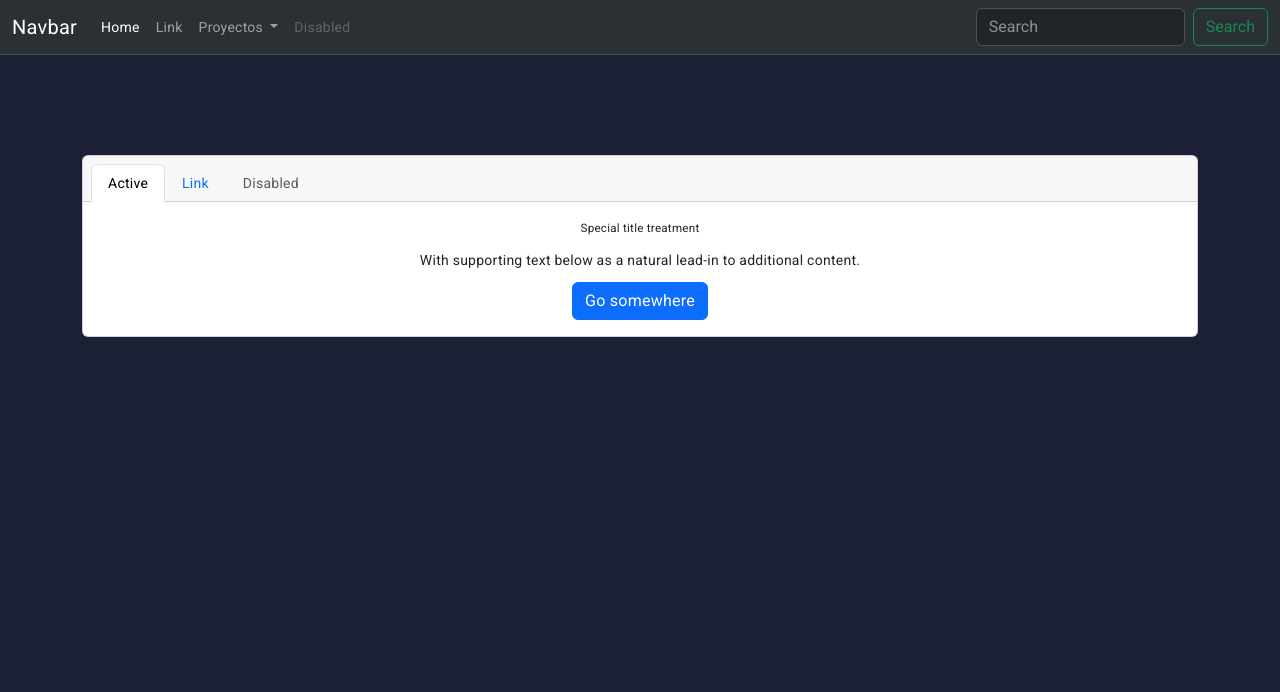
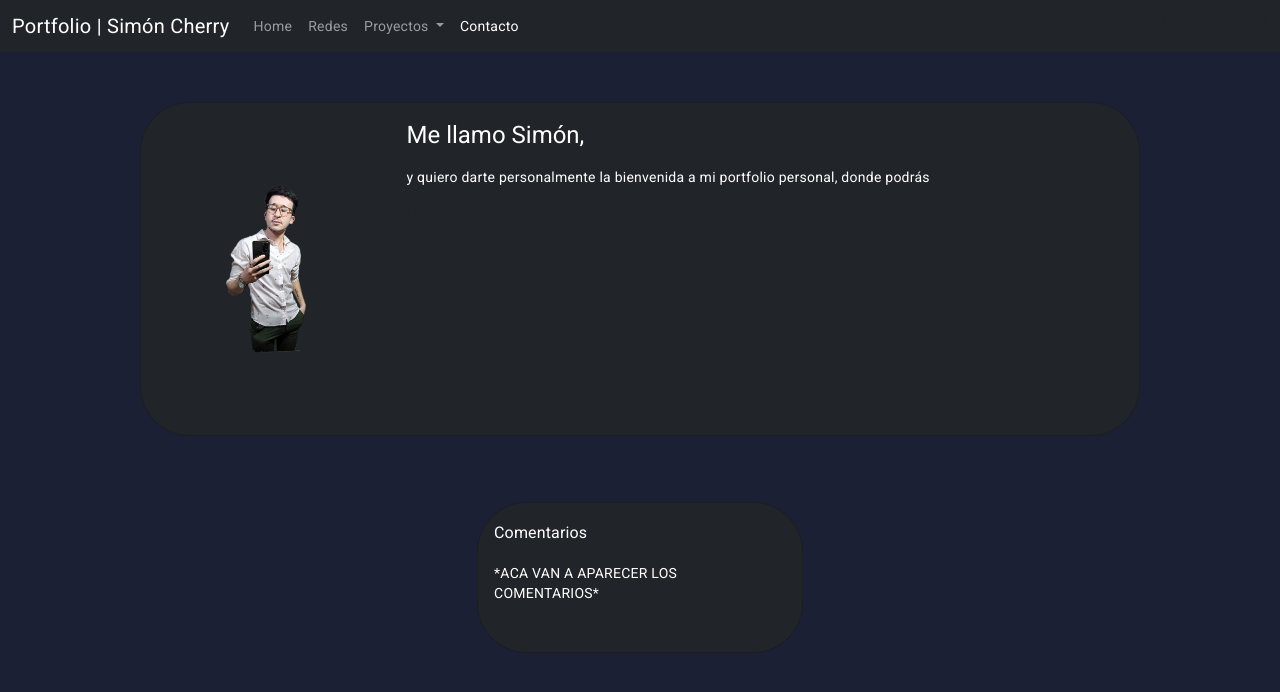
Before and after one commit to simoncherry9/portfolio_frontend, an Angular app: page / in a window 1280 px wide. Shown: the top 692 px of the page. Built offline with nearby package versions, Linux system fonts and the light colour scheme.

Commit message:
Mejorando codigo

```diff
--- a/package.json
+++ b/package.json
@@ -20,6 +20,7 @@
     "@angular/platform-browser": "^15.2.0",
     "@angular/platform-browser-dynamic": "^15.2.0",
     "@angular/router": "^15.2.0",
+    "axios": "^1.4.0",
     "rxjs": "~7.8.0",
     "tslib": "^2.3.0",
     "zone.js": "~0.12.0"
--- a/src/app/components/navbar/navbar.component.html
+++ b/src/app/components/navbar/navbar.component.html
@@ -1,6 +1,6 @@
-<nav class="navbar navbar-expand-lg bg-body-tertiary bg-dark border-bottom border-bottom-dark" data-bs-theme="dark">
+<nav class="navbar navbar-expand-lg bg-dark animate__animated animate__fadeInDown" data-bs-theme="dark">
     <div class="container-fluid">
-        <a class="navbar-brand" href="#">Navbar</a>
+        <a class="navbar-brand" href="#">Portfolio | Simón Cherry</a>
         <button class="navbar-toggler" type="button" data-bs-toggle="collapse" data-bs-target="#navbarSupportedContent"
             aria-controls="navbarSupportedContent" aria-expanded="false" aria-label="Toggle navigation">
             <span class="navbar-toggler-icon"></span>
@@ -8,10 +8,10 @@
         <div class="collapse navbar-collapse" id="navbarSupportedContent">
             <ul class="navbar-nav me-auto mb-2 mb-lg-0">
                 <li class="nav-item">
-                    <a class="nav-link active" aria-current="page" href="#">Home</a>
+                    <a class="nav-link" aria-current="page" href="#">Home</a>
                 </li>
                 <li class="nav-item">
-                    <a class="nav-link" href="#">Link</a>
+                    <a class="nav-link" href="#">Redes</a>
                 </li>
                 <li class="nav-item dropdown">
                     <a class="nav-link dropdown-toggle" href="#" role="button" data-bs-toggle="dropdown"
@@ -24,13 +24,14 @@
                     </ul>
                 </li>
                 <li class="nav-item">
-                    <a class="nav-link disabled">Disabled</a>
+                    <a class="nav-link active">Contacto</a>
                 </li>
             </ul>
-            <form class="d-flex" role="search">
-                <input class="form-control me-2" type="search" placeholder="Search" aria-label="Search">
-                <button class="btn btn-outline-success" type="submit">Search</button>
-            </form>
+            <ul>
+                <li class="nav-item">
+                    <a class="nav-link" href="#">Usuario Logueado</a>
+                </li>
+            </ul>
         </div>
     </div>
 </nav>
--- a/src/app/components/persona/persona.component.css
+++ b/src/app/components/persona/persona.component.css
@@ -1,4 +1,5 @@
 .card {
     z-index: -1;
-    margin-top: 100px;
+    margin-top: 50px;
+    border-radius: 50px;
 }
--- a/src/app/components/persona/persona.component.html
+++ b/src/app/components/persona/persona.component.html
@@ -1,22 +1,31 @@
-<div class="container">
-    <div class="card text-center">
-        <div class="card-header">
-            <ul class="nav nav-tabs card-header-tabs">
-                <li class="nav-item">
-                    <a class="nav-link active" aria-current="true" href="#">Active</a>
-                </li>
-                <li class="nav-item">
-                    <a class="nav-link" href="#">Link</a>
-                </li>
-                <li class="nav-item">
-                    <a class="nav-link disabled">Disabled</a>
-                </li>
-            </ul>
-        </div>
-        <div class="card-body">
-            <h5 class="card-title">Special title treatment</h5>
-            <p class="card-text">With supporting text below as a natural lead-in to additional content.</p>
-            <a href="#" class="btn btn-primary">Go somewhere</a>
+<div class="container d-flex justify-content-center align-items-center animate__animated animate__fadeInUp">
+    <div class="card mb-3 text-bg-dark" style="max-width: 1000px;">
+        <div class="row g-0">
+            <div class="col-md-3">
+                <img src="../../../assets/foto.png" class="img-fluid rounded-start" alt="Perfil">
+            </div>
+            <div class="col-md-8">
+                <div class="card-body">
+                    <h1 class="card-title">Me llamo Simón, </h1>
+                    <p class="card-text">y quiero darte personalmente la bienvenida a mi portfolio personal, donde
+                        podrás </p>
+                    <p class="card-text"><small class="text-body-secondary">Last updated 3 mins ago</small></p>
+                </div>
+            </div>
         </div>
     </div>
 </div>
+
+<div class="container d-flex justify-content-center align-items-center animate__animated animate__fadeInUp">
+    <div class="card mb-3 text-bg-dark" style="max-width: 1300px;">
+        <div class="row g-0">
+            <div class="col-md-8">
+                <div class="card-body">
+                    <h3 class="card-title">Comentarios </h3>
+                    <p class="card-text">*ACA VAN A APARECER LOS COMENTARIOS* </p>
+                    <p class="card-text"><small class="text-body-secondary">Last updated 3 mins ago</small></p>
+                </div>
+            </div>
+        </div>
+    </div>
+</div>
--- a/src/app/components/persona/persona.component.ts
+++ b/src/app/components/persona/persona.component.ts
@@ -6,9 +6,13 @@ import { Component } from '@angular/core';
   styleUrls: ['./persona.component.css']
 })
 export class PersonaComponent {
+
+
   miInformacion = {
     nombre: 'Simón Cherry',
     edad: 22,
     ocupacion: 'Desarrollador web Full-Stack Junior'
   };
+
+
 }
--- a/src/index.html
+++ b/src/index.html
@@ -16,6 +16,7 @@
   <link rel="preconnect" href="https://fonts.gstatic.com">
   <link href="https://fonts.googleapis.com/css2?family=Roboto:wght@300;400;500&display=swap" rel="stylesheet">
   <link href="https://fonts.googleapis.com/icon?family=Material+Icons" rel="stylesheet">
+  <link rel="stylesheet" href="https://cdnjs.cloudflare.com/ajax/libs/animate.css/4.1.1/animate.min.css" />
 </head>
 
 <body class="mat-typography">
```
Also changed, not shown: 1 other file (tests, documents, lock files or other folders).
